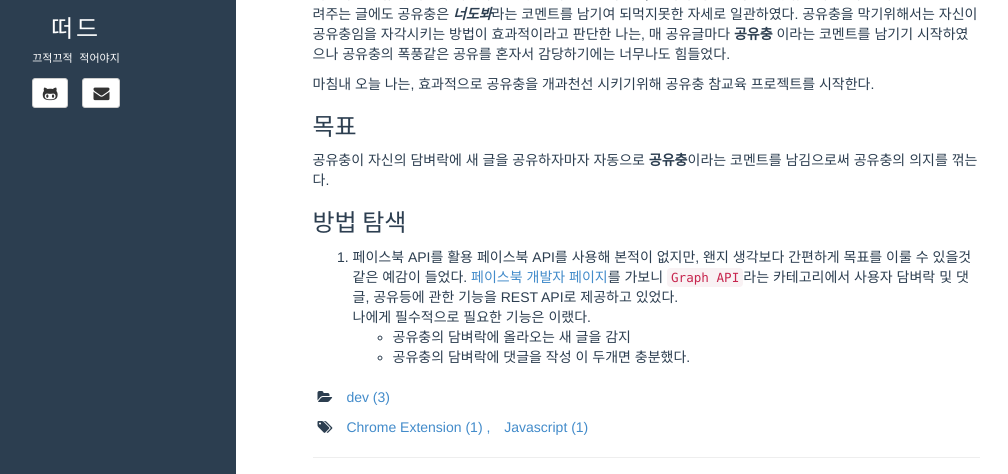
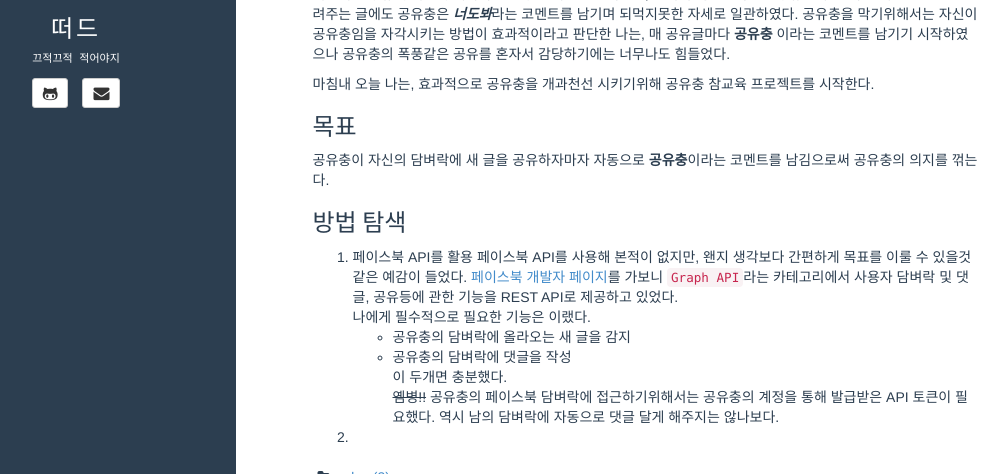
Before and after one commit to illusi0n7/illusi0n7.github.io, a Jekyll site: the page built from _posts/2016-05-24-0UBug-Attack.md, in a window 1280 px wide and 1219 px high, cut to the strip 282-756 px from the top of the window. Shown: the whole strip, without its empty margins (84-1092 px from the left). Built offline with Jekyll 4.4.1, drawn with Linux system fonts in a browser that asks for light colours; comment, search, counter and statistics services are not loaded.

Commit message:
add posting

```diff
--- a/_posts/2016-05-24-0UBug-Attack.md
+++ b/_posts/2016-05-24-0UBug-Attack.md
@@ -10,7 +10,7 @@ comments: true
 ### 배경
 페이스북에 자기가 나중에 볼려고 이거저거 공유만하는 공유충이 발견된지 한달은 된것같다. 타인에 대한 배려가 결여된 공유충의 공유질에 여러사람의 담벼락이 더럽혀졌다. 차마 친구를 끊지 못하는 여린마음을 가진 사람들의 피해가 속출하고있다.
 
-직접적인 공유 행위를 중지하라는 요청은 씨알도 안먹혔고, 심지어 **나만보기**로도 공유할 수 있다는 깨알같은 팁을 알려주는 글에도 공유충은 ***너도봐***라는 코멘트를 남기여 되먹지못한 자세로 일관하였다. 공유충을 막기위해서는 자신이 공유충임을 자각시키는 방법이 효과적이라고 판단한 나는, 매 공유글마다 **공유충** 이라는 코멘트를 남기기 시작하였으나 공유충의 폭풍같은 공유를 혼자서 감당하기에는 너무나도 힘들었다.
+직접적인 공유 행위를 중지하라는 요청은 씨알도 안먹혔고, 심지어 **나만보기**로도 공유할 수 있다는 깨알같은 팁을 알려주는 글에도 공유충은 ***너도봐***라는 코멘트를 남기며 되먹지못한 자세로 일관하였다. 공유충을 막기위해서는 자신이 공유충임을 자각시키는 방법이 효과적이라고 판단한 나는, 매 공유글마다 **공유충** 이라는 코멘트를 남기기 시작하였으나 공유충의 폭풍같은 공유를 혼자서 감당하기에는 너무나도 힘들었다.
 
 마침내 오늘 나는, 효과적으로 공유충을 개과천선 시키기위해 공유충 참교육 프로젝트를 시작한다.
 
@@ -24,3 +24,6 @@ comments: true
 - 공유충의 담벼락에 올라오는 새 글을 감지
 - 공유충의 담벼락에 댓글을 작성
 이 두개면 충분했다.
+~~옘병!!~~ 공유충의 페이스북 담벼락에 접근하기위해서는 공유충의 계정을 통해 발급받은 API 토큰이 필요했다. 역시 남의 담벼락에 자동으로 댓글 달게 해주지는 않나보다.
+
+2.
```
